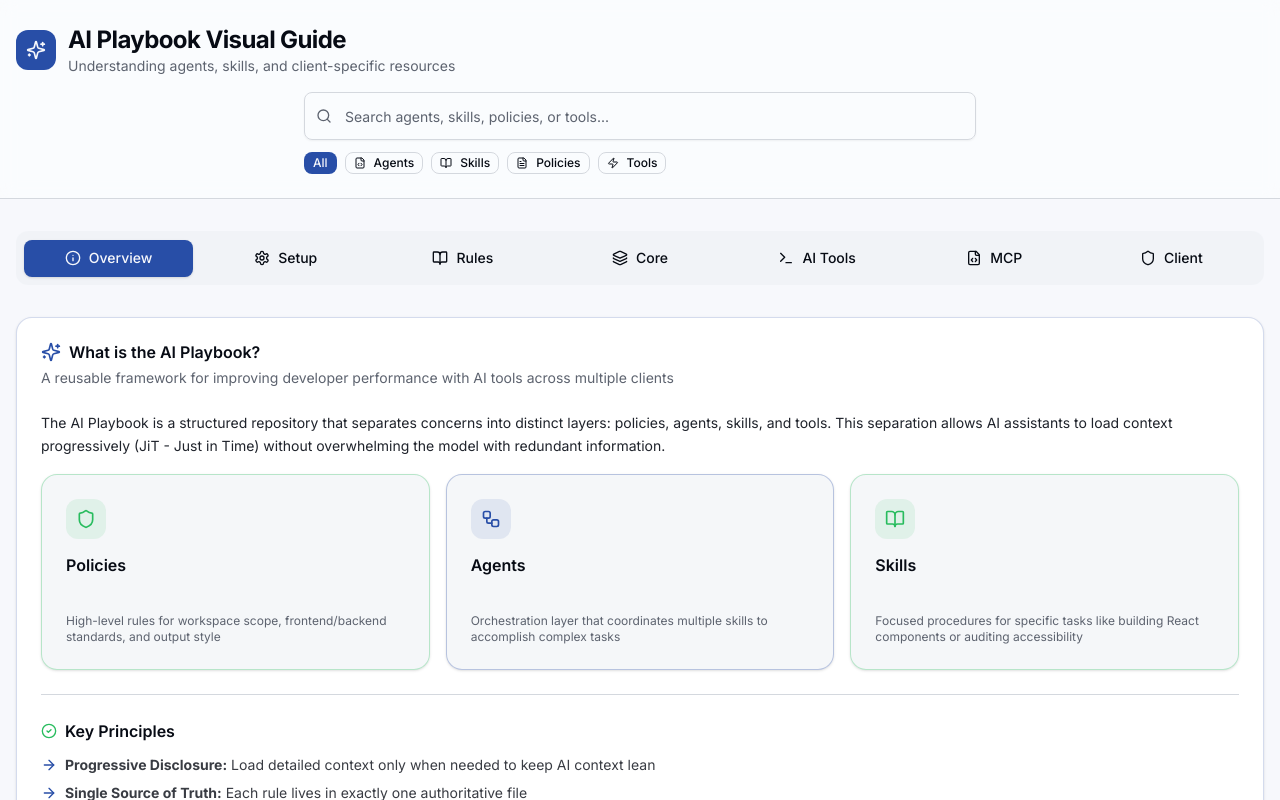
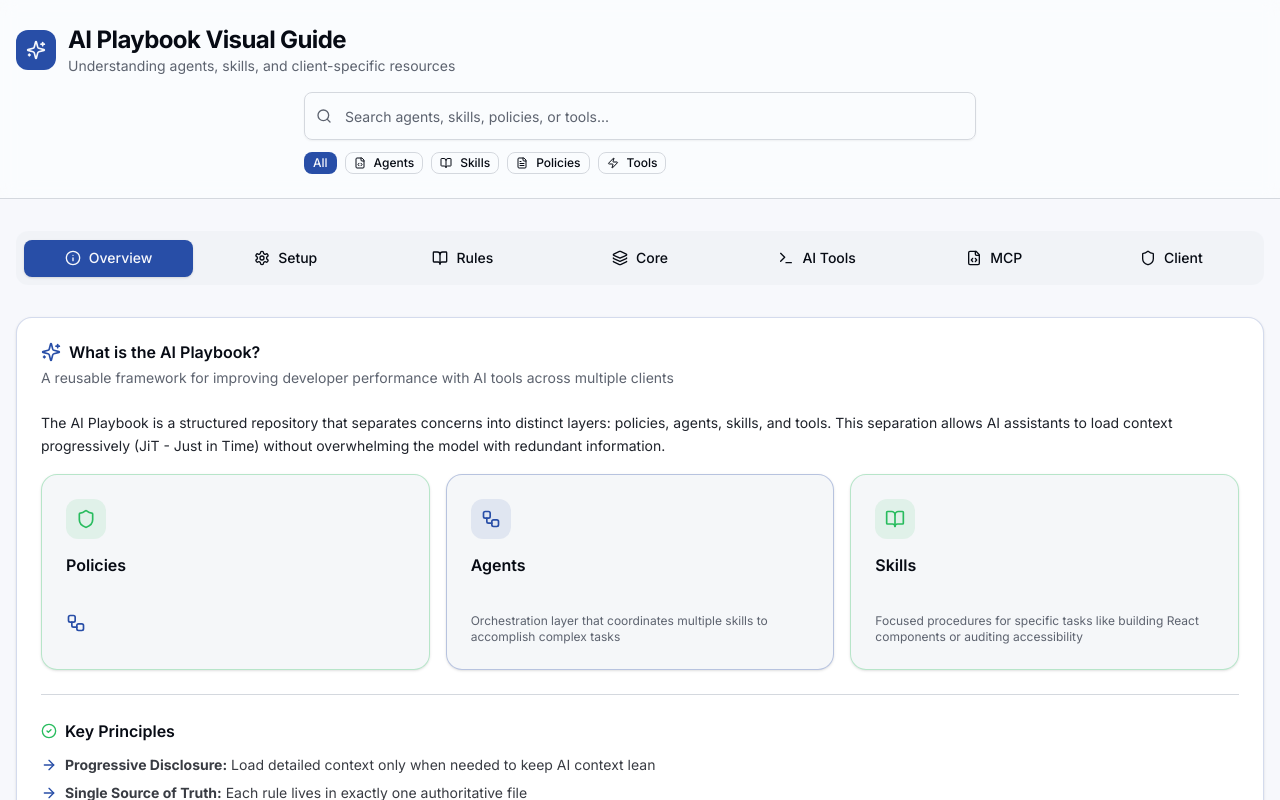
Before and after one commit to vanessamarely/ai-playbook-reposito, a React (Vite) app: page / in a window 1280 px wide. Shown: the top 800 px of the page. Built offline with nearby package versions, Linux system fonts and the light colour scheme.

Commit message:
Edited Spark

```diff
--- a/src/App.tsx
+++ b/src/App.tsx
@@ -202,7 +202,7 @@ function App() {
                     </CardHeader>
                     <CardContent>
                       <p className="text-xs text-muted-foreground">
-                        High-level rules for workspace scope, frontend/backend standards, and output style
+                        <Workflow className="h-5 w-5 text-primary" />
                       </p>
                     </CardContent>
                   </Card>
```
